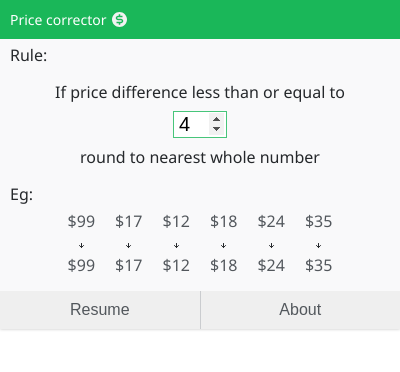
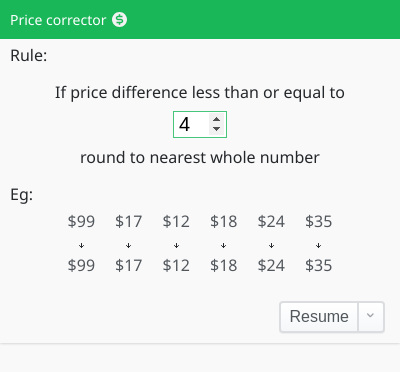
Before and after one commit to MrRobz/price-rounder-99, a browser extension: page src/popup.html in a window 400 px wide. Drawn offline with Linux system fonts and the light colour scheme; files that its build step writes are made by us from their sources.

Commit message:
pause btn update

```diff
--- a/package.json
+++ b/package.json
@@ -1,5 +1,5 @@
 {
-  "name": "price-corrector",
+  "name": "price-rounder-99",
   "version": "0.0.1",
   "description": "",
   "main": "\"\"",
--- a/src/css/popup.css
+++ b/src/css/popup.css
@@ -2,9 +2,9 @@ html,body {
   padding: 0;
   margin: 0;
   font-family: 'Segoe UI','Chrome Droid Sans','Droid Sans Fallback','Lucida Grande','Tahoma',sans-serif;
+  background-color: #F9F9FA;
 }
 .popup-wrapper {
-  background-color: #F9F9FA;
   min-width: 340px;
   box-shadow: 0px 0px 3px rgba(0, 0, 0, 0.25);
 }
@@ -79,39 +79,45 @@ input[type=number]::-webkit-inner-spin-button {
   font-weight: 600;
 }
 
+.footer-btns {
+  display: flex;
+  justify-content: flex-end;
+  padding: 10px 15px;
+}
 
-.footer-btns {
+.footer-btn-group {
   display: flex;
 }
 
 .footer-btn {
-  flex: 1;
-  outline: none;
-  border: 0;
-  font-size: 16px;
-  display: flex;
-  align-items: center;
-  justify-content: center;
-  padding: 10px;
-  color: #52575C;
-  cursor: pointer;
+ padding: 5px 8px;
+ font-size: 16px;
+ border: 2px solid #DBDDE0;
+ border-radius: 4px;
+ color: #52575C;
+ background: linear-gradient(rgb(255, 255, 255) 0%, rgb(245, 247, 249) 100%);
+ box-shadow: rgba(24, 50, 71, 0.05) 0px 1px 0px 0px;
+ cursor: pointer;
 }
 
-.footer-btn svg {
-  margin-right: 5px;
-  fill: #52575C;
+.pause-btn {
+  border-top-right-radius: 0;
+  border-bottom-right-radius: 0;
+}
+
+.footer-btn-extra {
+  border: 2px solid #DBDDE0;
+  border-left: 0;
+  border-radius: 4px;
+  border-top-left-radius: 0;
+  border-bottom-left-radius: 0;
+  background: linear-gradient(rgb(255, 255, 255) 0%, rgb(245, 247, 249) 100%);
+  box-shadow: rgba(24, 50, 71, 0.05) 0px 1px 0px 0px;
 }
 
 .footer-btn:hover {
   color: #25282B;
-}
-
-.footer-btn:hover svg {
-  fill: #25282B;
-}
-
-.border-right {
-  border-right: 1px solid #CACCCF;
+  background: rgb(245, 247, 249);
 }
 
 .refresh {
@@ -182,3 +188,37 @@ input:checked + .slider:before {
   border-radius: 50%;
 }
 /* switch css end */
+
+/* dropdown css */
+.dropdown {
+  position: relative;
+  display: inline-block;
+}
+
+.dropdown-content {
+  display: none;
+  position: absolute;
+  background-color: #f9f9f9;
+  min-width: 180px;
+  box-shadow: 0px 8px 16px 0px rgba(0,0,0,0.2);
+  z-index: 1;
+  right: 3px;
+  bottom: 30px;
+  border-radius: 4px;
+}
+
+.dropdown-content a {
+  color: black;
+  padding: 12px 16px;
+  text-decoration: none;
+  display: block;
+}
+
+.dropdown-content a:hover {
+  background-color: #f1f1f1
+}
+
+.dropdown:hover .dropdown-content {
+  display: block;
+}
+/* dropdown css end */
--- a/src/popup.html
+++ b/src/popup.html
@@ -124,7 +124,9 @@
       </div>
 
       <div class="footer-btns">
-        <button id="pauseBtn" class="footer-btn border-right">
+        <div class="footer-btn-group">
+          <button id="pauseBtn" class="footer-btn pause-btn"
+              title="pause on all sites">
             <svg width="14" height="14" viewBox="0 0 9 9" fill="none" xmlns="http://www.w3.org/2000/svg">
               <g clip-path="url(#clip0)">
                 <path d="M1.3185 7.6815C0.888703 7.26639 0.545883 6.76984 0.310043 6.22082C0.0742023 5.6718 -0.0499358 5.08131 -0.0551279 4.48381C-0.0603201 3.8863 0.0535375 3.29374 0.279802 2.74071C0.506065 2.18767 0.840204 1.68524 1.26272 1.26272C1.68524 0.840205 2.18767 0.506066 2.74071 0.279802C3.29374 0.0535375 3.8863 -0.0603201 4.4838 -0.0551279C5.08131 -0.0499358 5.6718 0.0742023 6.22082 0.310043C6.76984 0.545883 7.26639 0.888703 7.6815 1.3185C8.50121 2.16721 8.95478 3.30392 8.94453 4.48381C8.93428 5.66369 8.46102 6.79235 7.62668 7.62668C6.79235 8.46102 5.66369 8.93428 4.4838 8.94453C3.30392 8.95479 2.16721 8.50121 1.3185 7.6815ZM7.047 7.047C7.72251 6.37149 8.102 5.45531 8.102 4.5C8.102 3.54469 7.72251 2.62851 7.047 1.953C6.37149 1.27749 5.45531 0.897997 4.5 0.897997C3.54469 0.897997 2.62851 1.27749 1.953 1.953C1.27749 2.62851 0.897997 3.54469 0.897997 4.5C0.897997 5.45531 1.27749 6.37149 1.953 7.047C2.62851 7.72251 3.54469 8.102 4.5 8.102C5.45531 8.102 6.37149 7.72251 7.047 7.047ZM3.15 2.7H4.05V6.3H3.15V2.7ZM4.95 2.7H5.85V6.3H4.95V2.7Z"/>
@@ -132,10 +134,19 @@
             </svg>
             Pause
           </button>
-
-        <button class="footer-btn">
-          About
+          <button class="footer-btn-extra dropdown">
+            <div class="dropbtn">
+              <svg width="12" height="12" viewBox="0 0 9 9" fill="none">
+                <path d="M2 3L4 5L6 3" stroke="#A0A4A8" stroke-linecap="round" stroke-linejoin="round"/>
+              </svg>
+            </div>
+            <div class="dropdown-content">
+              <a href="#">Pause on this page alone.</a>
+              <a href="#">Don't run on this page.</a>
+              <a href="#">Don't run on pages on this site.</a>
+            </div>
           </button>
+        </div>
       </div>
     </div>
     <script src="popup.js"></script>
```
Also changed, not shown: src/manifest.json. Lines whose indentation alone changed are shown as unchanged.
